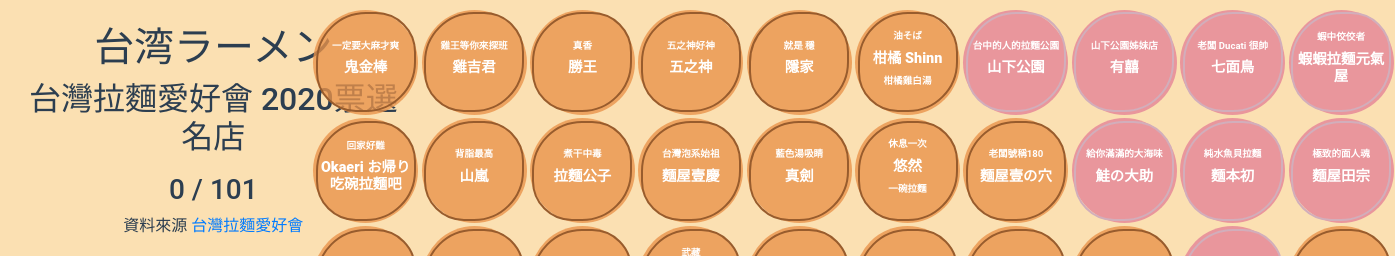
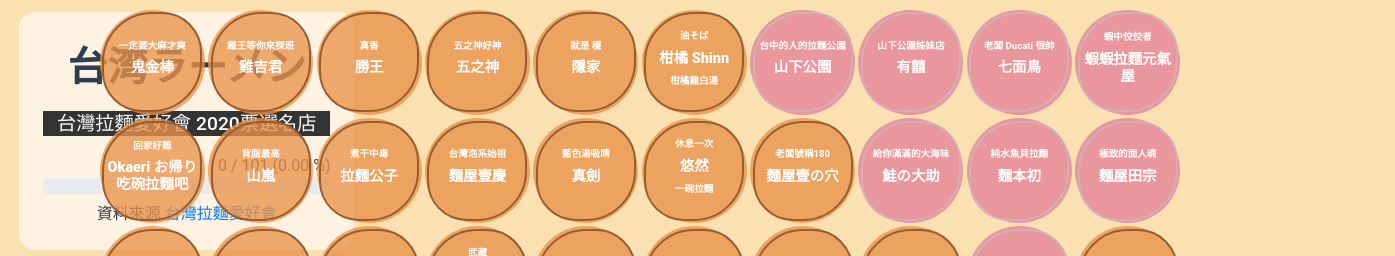
Before and after one commit to jd615645/ramen_point_card_2021, a Vue app: page / in a window 1280 px wide. Shown: the top 256 px of the page, 1395 px wide, since content can reach past the window. Built offline with nearby package versions, Linux system fonts and the light colour scheme.

Commit message:
feat: add progress

```diff
--- a/src/App.vue
+++ b/src/App.vue
@@ -1,23 +1,32 @@
 <template>
   <div class="container-fluid">
-    <div class="row">
-      <div class="col-4">
-        <h1 class="mt-4">台湾ラーメン</h1>
-        <h2 class="mb-3">台灣拉麵愛好會 2020票選名店</h2>
-        <h3 class="point">{{ ramenPoint }} / 101</h3>
+    <div class="info-card px-4 py-2 m-1">
+      <h1 class="mt-4 banner font-weight-bold">台湾ラーメン</h1>
+      <h2 class="mb-3 sub-banner">
+        <span>台灣拉麵愛好會 2020票選名店</span>
+      </h2>
+      <p class="text-right m-0">{{ ramenPoint }} / 101 ({{ progressbarPercent.toFixed(2) }} %)</p>
+      <div class="progress mb-2">
+        <div class="progress-bar" role="progressbar" :style="{ width: progressbarPercent + '%' }" aria-valuenow="progressbarPercent" aria-valuemin="0" aria-valuemax="101"></div>
+      </div>
       <p>
         資料來源
         <a href="https://www.facebook.com/TWRamen/posts/4443878185639668" target="_blank">台灣拉麵愛好會</a>
       </p>
     </div>
-      <table class="col-8 mt-2 d-flex flex-column align-items-center">
+    <table class="mt-2 d-flex flex-column align-items-center">
       <tr v-for="(row, x) in ramens" :key="`row-${x}`">
         <td v-for="(ramen, y) in row" :key="`col-${y}`">
           <Point :ramen="ramen" :selected="selected[x][y]" @click="selectPoint(x, y)" />
         </td>
       </tr>
     </table>
+    <div class="share-card px-4 py-4 m-1">
+      <button type="button" class="btn btn-primary btn-md btn-block">設定名字</button>
+      <button type="button" class="btn btn-primary btn-md btn-block">下載圖片</button>
+      <button type="button" class="btn btn-primary btn-md btn-block">FB 分享</button>
     </div>
+    <img class="ribbon" src="./assets/images/ribbon.png" title="為受難者及其家屬祈福" alt="為受難者及其家屬祈福">
   </div>
 </template>
 
@@ -29,6 +38,11 @@
   name: 'App',
   components: {
     Point
+  },
+  computed: {
+    progressbarPercent() {
+      return this.ramenPoint / 101 * 100;
+    }
   },
   data() {
     return {
@@ -60,4 +74,33 @@
   text-align: center;
   color: #2c3e50;
 }
+.info-card {
+  position: fixed;
+  background-color: #ffffff9e;
+
+  border-radius: 1rem;
+}
+.ribbon {
+  position: fixed;
+
+  width: 40px;
+
+  bottom: 15px;
+  left: 15px;
+}
+.share-card {
+  position: fixed;
+  background-color: #ffffff9e;
+
+  bottom: 15px;
+  right: 15px;
+
+  border-radius: 1rem;
+}
+.sub-banner span {
+  color: #ffffff;
+  background-color: #333;
+  padding: 1px 14px;
+  font-size: 1.2rem;
+}
 </style>
```
Lines whose indentation alone changed are shown as unchanged.
